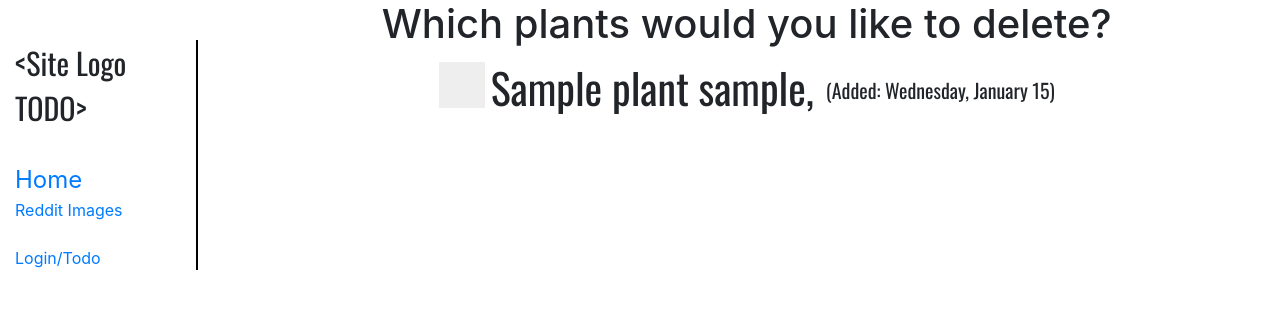
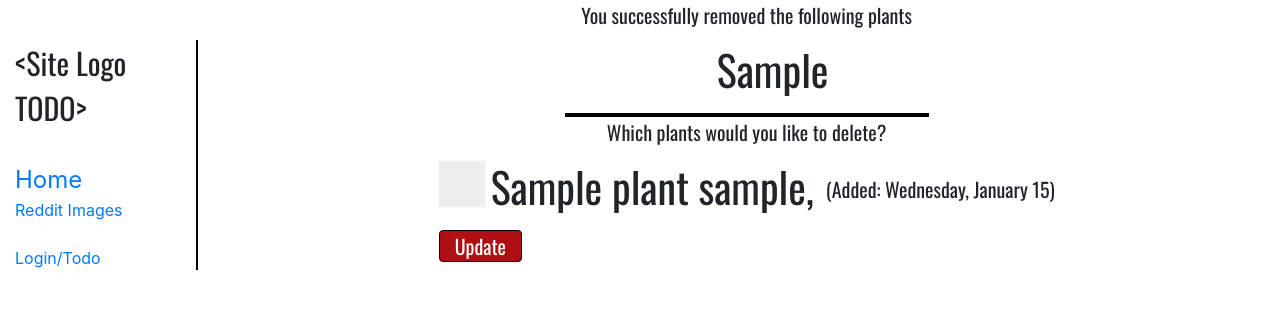
Before and after one commit to JI511/analyze_app, a Django app: template houseplants/templates/houseplants/remove_plants.html in a window 1280 px wide. Shown: the top 309 px of the page. Run offline with Django 3.2, Linux system fonts and the light colour scheme; tables that the repository leaves empty hold one stand-in row (values such as "Sample post"); the template is opened without the code that fills it: values that come from a table or form of the project are taken from there, most other values are stand-ins (such as "Sample title", 1, 10 or a date in 2020); some libraries are stand-ins or nearby versions.

Commit message:
Added support for plant removal with text displaying removed plants

```diff
--- a/houseplants/forms.py
+++ b/houseplants/forms.py
@@ -34,7 +34,7 @@ class AddPlantForm(forms.Form):
         return rate
 
     def clean_last_watered(self):
-        data = self.cleaned_data['watering']
+        data = self.cleaned_data['last_watered']
 
         current_date = datetime.datetime.now(pytz.timezone(settings.TIME_ZONE))
 
@@ -46,6 +46,4 @@ class AddPlantForm(forms.Form):
         if data > current_date:
             raise ValidationError(_('Invalid date - you can\'t water the future!'))
 
-        watering = Watering()
-
-        return
+        return data
--- a/houseplants/templates/houseplants/remove_plants.html
+++ b/houseplants/templates/houseplants/remove_plants.html
@@ -14,17 +14,33 @@
 {% block content %}
 
 <div class="flex_columns">
-    <h1>Which plants would you like to delete?</h1>
-    {% for plant in user_plants %}
+    {% if removed_plant_instances %}
+        <label class="oswald_midsize">You successfully removed the following plants</label>
+        {% for removed_plant_instance in removed_plant_instances %}
+            <label class="plant_label_container">{{ removed_plant_instance }}</label>
+        {% endfor %}
+        <div class="watering_divider"></div>
+    {% endif %}
+    {% if user_plant_instances %}
+        <label class="oswald_midsize">Which plants would you like to delete?</label>
+        <form action="" method="post">
+        {% csrf_token %}
+            {% for plant_instance in user_plant_instances %}
                 <div style="display: flex; flex-direction: row; align-items: center;">
-            <label class="plant_label_container">{{ plant }},
-                <input type="checkbox">
+                    <label class="plant_label_container">{{ plant_instance }},
+                        <input type="checkbox" name="{{ plant_instance.id }}">
                         <span class="checkmark"></span>
                     </label>
                     <div style="padding: 6px;"></div>
-            <label class="oswald_midsize">(Added: {{ plant.date_added|convert_date }})</label>
+                    <label class="oswald_midsize">(Added: {{ plant_instance.date_added|convert_date }})</label>
                 </div>
             {% endfor %}
+            <button type="submit" class="watering_button" value="submit" name="plant_remove_update">Update</button>
+        </form>
+    {% else %}
+        <label class="oswald_midsize">You dont have any plants to remove! Try adding some</label>
+        <a href="{% url 'houseplants:add_plants' %}" class="oswald_midsize">Add Plants</a>
+    {% endif %}
 </div>
 
 {% endblock %}
```
Also changed, not shown: houseplants/views.py (+15 -10 lines). Lines whose indentation alone changed are shown as unchanged.
